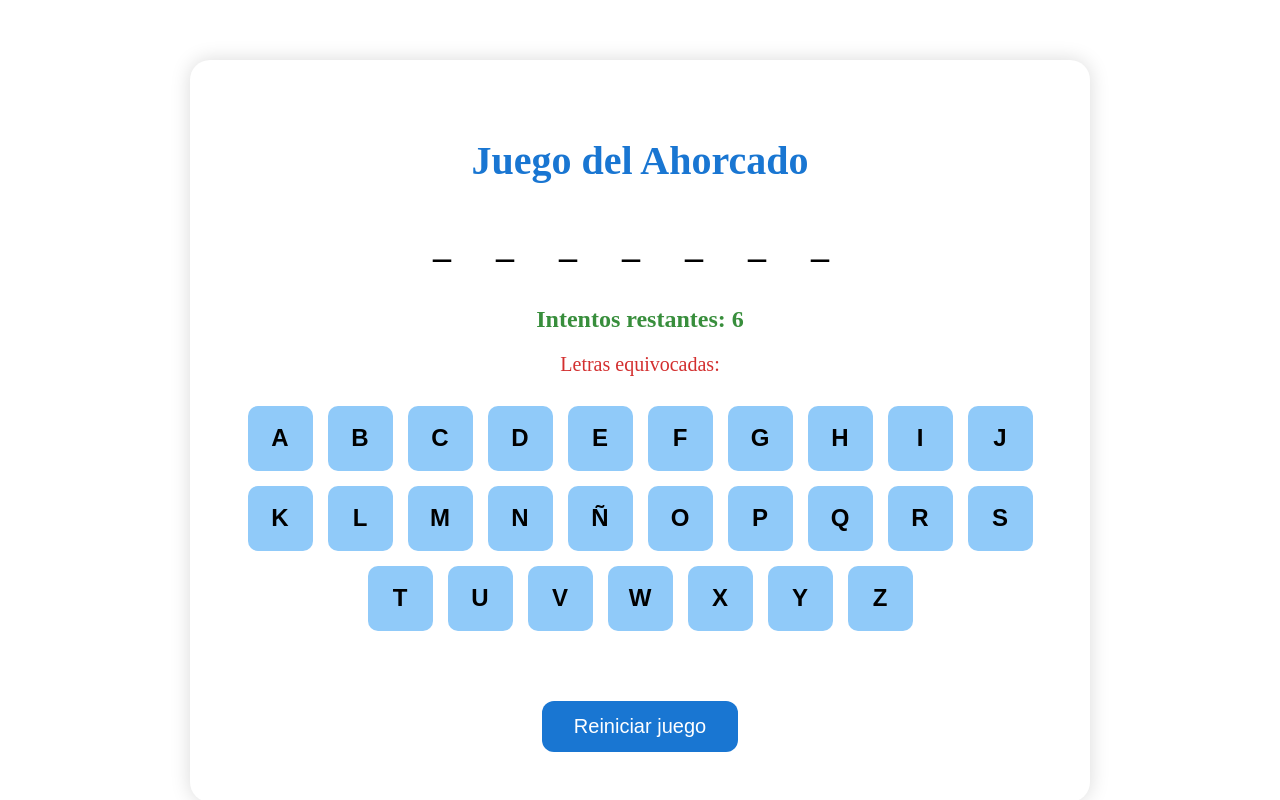
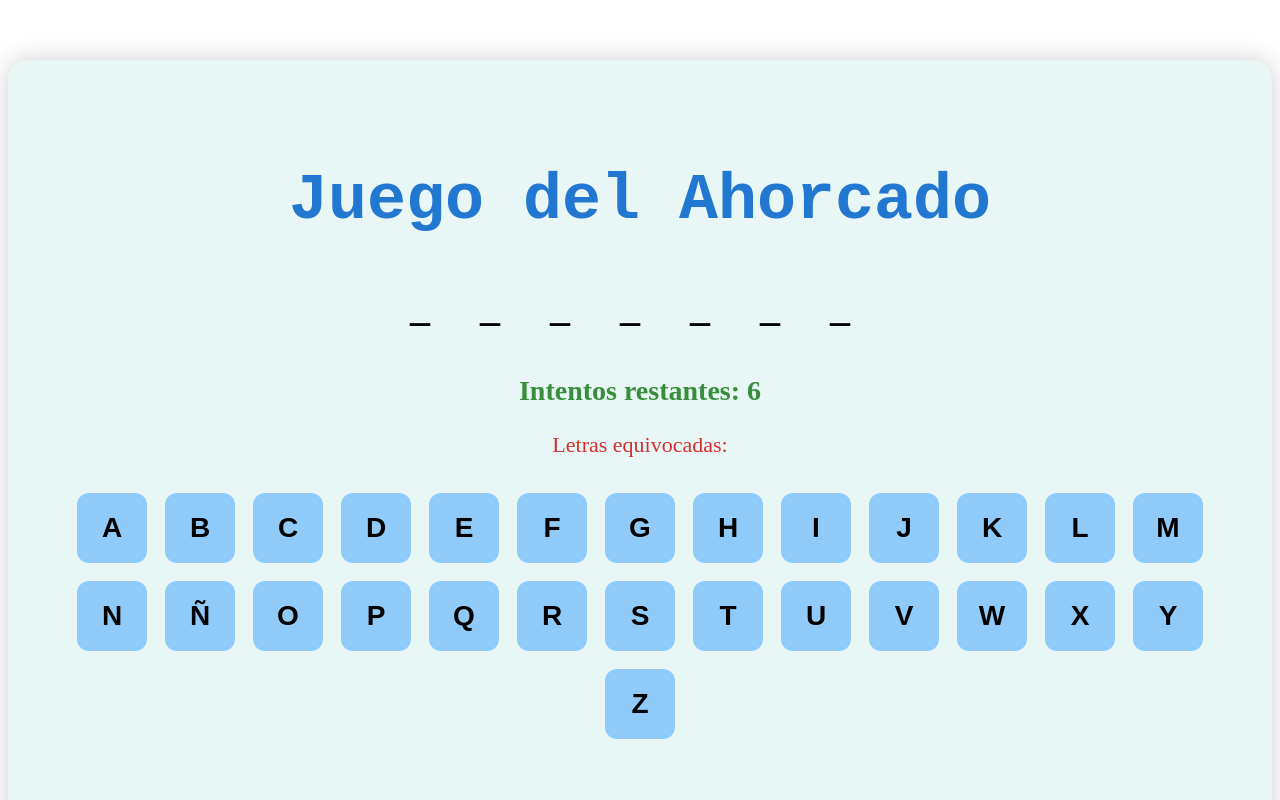
Before and after one commit to Lau230595/PW2-lab, an Angular app in the folder Lab09/hangman-game/: page / in a window 1280 px wide. Shown: the top 800 px of the page. Built offline with nearby package versions, Linux system fonts and the light colour scheme.

Commit message:
Actualizar game.css

```diff
--- a/Lab09/hangman-game/src/app/game/game.css
+++ b/Lab09/hangman-game/src/app/game/game.css
@@ -1,71 +1,72 @@
 body {
-  font-family: 'Segoe UI', Tahoma, Geneva, Verdana, sans-serif;
-  background: white;
+  font-family: 'Montserrat', sans-serif;
+  background: #ffffff;
   margin: 0;
   padding: 0;
   color: #333;
 }
 
 .container {
-  max-width: 800px;
+  max-width: 1250px;
   margin: 60px auto;
-  background-color: #ffffff;
-  padding: 50px;
+  background-color: rgb(232, 247, 245);
+  padding: 60px;
   border-radius: 20px;
-  box-shadow: 0 0 20px rgba(0,0,0,0.15);
+  box-shadow: 0 0 25px rgba(0,0,0,0.2);
   text-align: center;
 }
 
 h1 {
-  font-size: 40px;
-  margin-bottom: 30px;
-  color: #1976d2;
+  font-family: 'Courier New', monospace;
+  font-size: 65px;
+  margin-bottom: 35px;
+  color: rgb(34, 119, 209);
 }
 
 .word-display {
-  font-size: 36px;
-  letter-spacing: 18px;
+  font-size: 40px;
+  letter-spacing: 20px;
   font-weight: bold;
-  margin: 40px 0;
+  margin: 45px 0;
   color: #000;
 }
 
 .remaining {
-  font-size: 24px;
+  font-size: 28px;
   font-weight: bold;
-  margin-bottom: 20px;
+  margin-bottom: 25px;
   color: #388e3c;
 }
 
 .wrong-letters {
-  font-size: 20px;
+  font-size: 22px;
   color: #d32f2f;
-  margin-bottom: 30px;
+  margin-bottom: 35px;
 }
 
 .letters-grid {
   display: flex;
   flex-wrap: wrap;
   justify-content: center;
-  gap: 15px;
-  margin-top: 30px;
+  gap: 18px;
+  margin-top: 35px;
 }
 
 .letters-grid button {
-  width: 65px;
-  height: 65px;
-  font-size: 24px;
+  width: 70px;
+  height: 70px;
+  font-size: 28px;
   font-weight: bold;
   background-color: #90caf9;
   border: none;
-  border-radius: 10px;
+  border-radius: 12px;
   cursor: pointer;
   transition: background-color 0.2s, transform 0.1s;
 }
 
 .letters-grid button:hover {
   background-color: #64b5f6;
-  transform: scale(1.05);
+  transform: scale(1.07);
 }
 
 .letters-grid button:disabled {
@@ -75,20 +76,21 @@ h1 {
 }
 
 .win-message {
-  font-size: 28px;
+  font-size: 48px;
   font-weight: bold;
-  margin-top: 40px;
-  color: #4caf50;
+  margin-top: 50px;
+  color: #d32f2f;
+  text-shadow: 2px 2px 3px rgba(0,0,0,0.3);
 }
 
 button.restart {
-  margin-top: 30px;
-  padding: 14px 32px;
-  font-size: 20px;
+  margin-top: 35px;
+  padding: 16px 36px;
+  font-size: 22px;
   background-color: #1976d2;
   color: white;
   border: none;
-  border-radius: 12px;
+  border-radius: 15px;
   cursor: pointer;
   transition: background-color 0.3s;
 }
@@ -96,11 +98,3 @@ button.restart {
 button.restart:hover {
   background-color: #1565c0;
 }
-
-.win-message {
-  font-size: 32px;
-  font-weight: bold;
-  margin-top: 40px;
-  color: #d32f2f;
-  text-shadow: 1px 1px 2px #000;
-}
```
